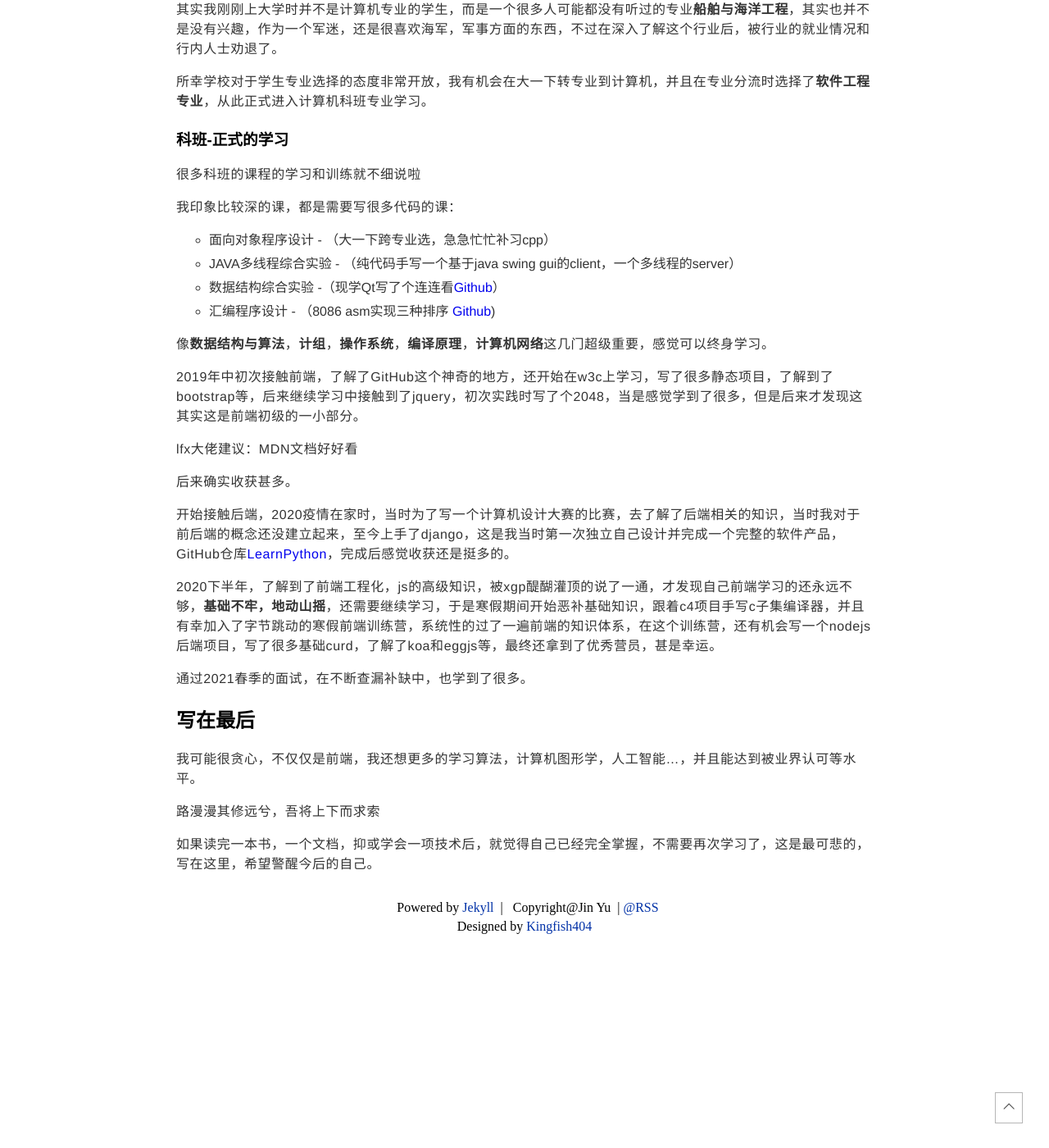
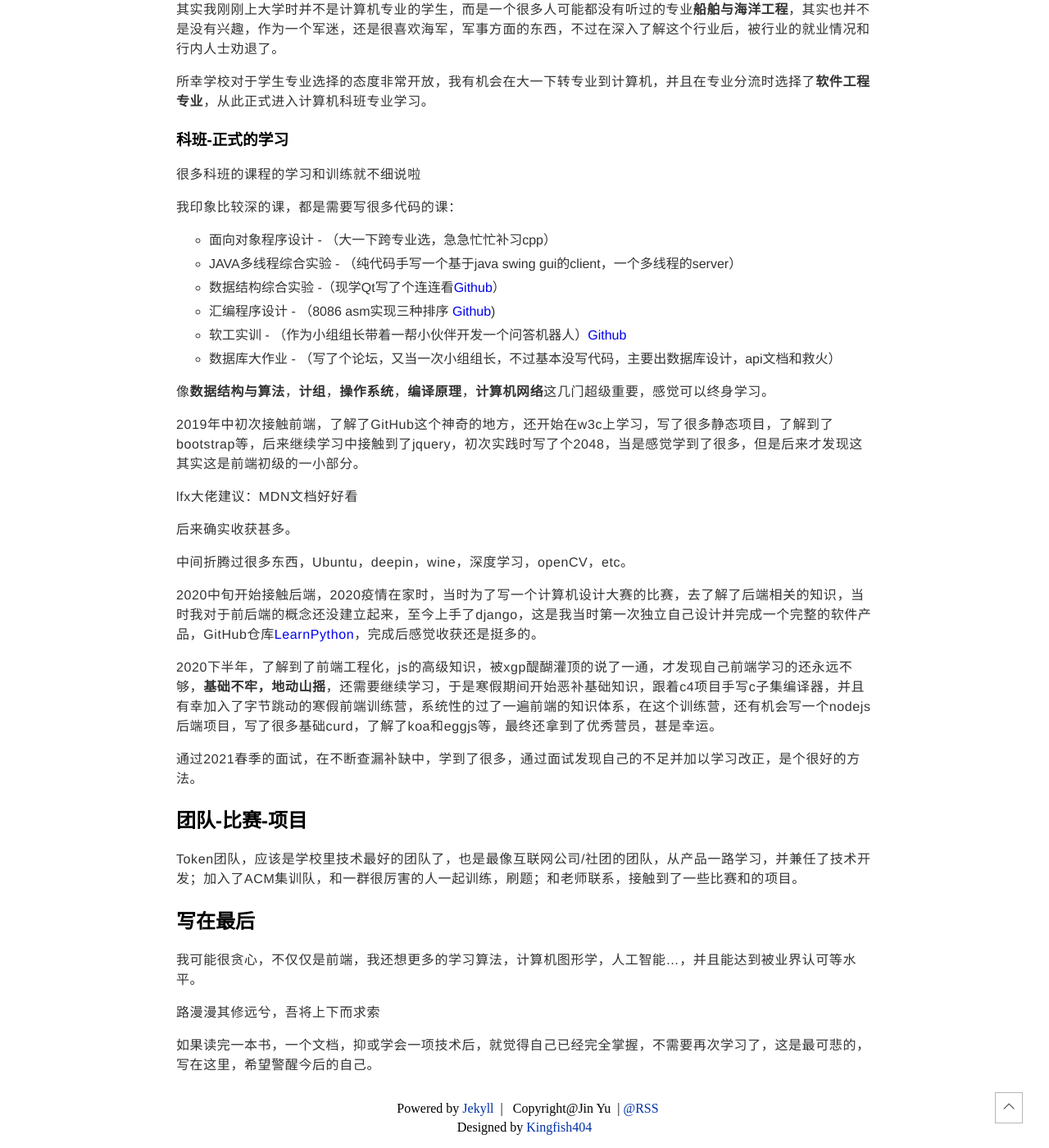
Before and after one commit to Kingfish404/Kingfish404.github.io, a Jekyll site: the page built from _posts/2021-04-20-review01.md, in a window 1280 px wide and 1400 px high, scrolled down 3884 px. Shown: the whole window at 82% size. Built offline with Jekyll 4.4.1, drawn with Linux system fonts in a browser that asks for light colours; comment, search, counter and statistics services are not loaded; before the commit the page ends 5039 px from its top, so only the background shows below that.

Commit message:
update md

```diff
--- a/_config.yml
+++ b/_config.yml
@@ -36,11 +36,12 @@ descs:
     曾经是，以后也会是
   - Stay curious,stay naive. WUT. Jin Yu's Blog.
   - 竹杖芒鞋轻胜马，谁怕？ 一蓑烟雨任平生
-  - 这一切都会过去
-  - Hello world!
+  - 一切都会过去 - All will pass
+  - console.log('Hello world!')
   - 前方还有很长的路要走，我们互相加油吧 一言为定
   - 心中一颗语法树 走遍天下都不怕
   - 一个人如果不耕作，就必须写作！
+  - cpp，精准、高效、强大、难搞！
 
 max_posts: 10   # the max posts num display in Home page
 
--- a/_posts/2021-04-20-review01.md
+++ b/_posts/2021-04-20-review01.md
@@ -153,7 +153,8 @@ comments: true
 * JAVA多线程综合实验 - （纯代码手写一个基于java swing gui的client，一个多线程的server）
 * 数据结构综合实验 -（现学Qt写了个连连看[Github](https://github.com/Kingfish404/data-structrue_algorithm)）
 * 汇编程序设计 - （8086 asm实现三种排序 [Github](https://github.com/Kingfish404/8086-asm-sort-program))
-
+* 软工实训 - （作为小组组长带着一帮小伙伴开发一个问答机器人）[Github](https://github.com/Kingfish404/qa-robot)
+* 数据库大作业 - （写了个论坛，又当一次小组组长，不过基本没写代码，主要出数据库设计，api文档和救火）
 
 像**数据结构与算法**，**计组**，**操作系统**，**编译原理**，**计算机网络**这几门超级重要，感觉可以终身学习。
 
@@ -163,11 +164,17 @@ lfx大佬建议：MDN文档好好看
 
 后来确实收获甚多。
 
-开始接触后端，2020疫情在家时，当时为了写一个计算机设计大赛的比赛，去了解了后端相关的知识，当时我对于前后端的概念还没建立起来，至今上手了django，这是我当时第一次独立自己设计并完成一个完整的软件产品，GitHub仓库[LearnPython](https://github.com/Kingfish404/LearnPython)，完成后感觉收获还是挺多的。
+中间折腾过很多东西，Ubuntu，deepin，wine，深度学习，openCV，etc。
+
+2020中旬开始接触后端，2020疫情在家时，当时为了写一个计算机设计大赛的比赛，去了解了后端相关的知识，当时我对于前后端的概念还没建立起来，至今上手了django，这是我当时第一次独立自己设计并完成一个完整的软件产品，GitHub仓库[LearnPython](https://github.com/Kingfish404/LearnPython)，完成后感觉收获还是挺多的。
 
 2020下半年，了解到了前端工程化，js的高级知识，被xgp醍醐灌顶的说了一通，才发现自己前端学习的还永远不够，**基础不牢，地动山摇**，还需要继续学习，于是寒假期间开始恶补基础知识，跟着c4项目手写c子集编译器，并且有幸加入了字节跳动的寒假前端训练营，系统性的过了一遍前端的知识体系，在这个训练营，还有机会写一个nodejs后端项目，写了很多基础curd，了解了koa和eggjs等，最终还拿到了优秀营员，甚是幸运。
 
-通过2021春季的面试，在不断查漏补缺中，也学到了很多。
+通过2021春季的面试，在不断查漏补缺中，学到了很多，通过面试发现自己的不足并加以学习改正，是个很好的方法。
+
+## 团队-比赛-项目
+
+Token团队，应该是学校里技术最好的团队了，也是最像互联网公司/社团的团队，从产品一路学习，并兼任了技术开发；加入了ACM集训队，和一群很厉害的人一起训练，刷题；和老师联系，接触到了一些比赛和的项目。
 
 ## 写在最后
 
```
Also changed, not shown: other parts of _posts/2021-04-20-review01.md (+1 -1 lines), pages/about.md (+1 -0 lines), pages/link.md (+23 -3 lines).
